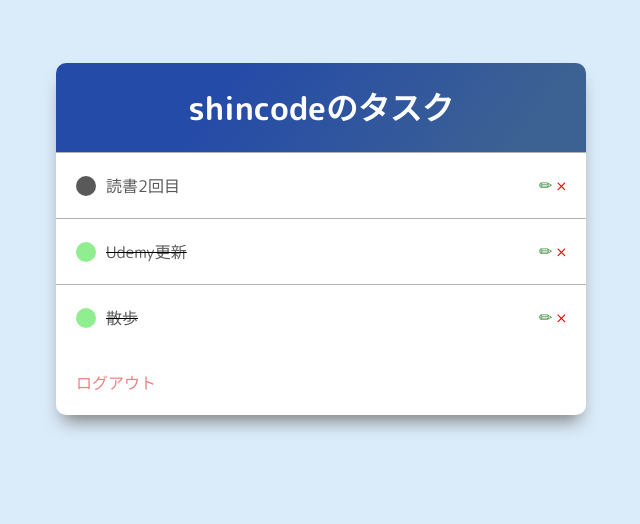
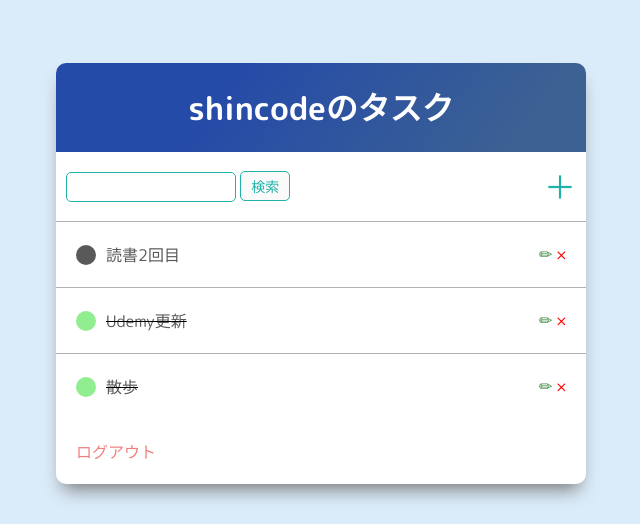
Before and after one commit to aynstaz/Udemy-Django, a Django app: page / in a window 1280 px wide. Shown: the top 524 px of the page, without its empty margins (319-959 px from the left). Run offline with Django 4.2, Linux system fonts and the light colour scheme; a user stored in the database is signed in; data comes from the database, SQL or seed files in the repository; both versions use the stored data as it was after the commit.

Commit message:
セクション６−５２

```diff
--- a/todoproject/todoapp/static/css/base.css
+++ b/todoproject/todoapp/static/css/base.css
@@ -78,3 +78,41 @@ h1 {
 .deleteButton {
   color: red;
 }
+
+/* タスク検索と追加のフォーム　*/
+.searchWrapper {
+  display: flex;
+  justify-content: space-between;
+  padding: 10px;
+  align-items: center;
+}
+
+.searchInput {
+  height: 24px;
+  outline: none;
+  border: 1px solid lightseagreen;
+  border-radius: 5px;
+  padding: 2px 4px;
+  width: 160px;
+}
+
+.searchButton {
+  border: 1px solid lightseagreen;
+  padding: 4px 10px;
+  background-color: #fafafa;
+  color: lightseagreen;
+  border-radius: 5px;
+  cursor: pointer;
+  font-size: 14px;
+  transition: all 0.4s;
+}
+
+.searchButton:hover {
+  background-color: lightseagreen;
+  color: white;
+}
+
+.addButton {
+  font-size: 32px;
+  color: lightseagreen;
+}
--- a/todoproject/todoapp/templates/todoapp/task_list.html
+++ b/todoproject/todoapp/templates/todoapp/task_list.html
@@ -4,27 +4,13 @@
   <h1>{{request.user}}のタスク</h1>
 </div>
 
-<!-- <h1>Todoリスト</h1>
-<a href="{% url 'create-task' %}">タスクの追加</a>
-
-<form method="GET">
-  <input type="text" name="search" />
-  <input type="submit" value="検索" />
-</form> -->
-
-<!-- <table>
-  <tr>
-    <th>タスク</th>
-  </tr>
-  {% for task in tasks %}
-  <tr>
-    <td>{{task.title}}</td>
-    <td><a href="{% url 'task' task.id %}">確認</a></td>
-    <td><a href="{% url 'edit-task' task.id %}">編集</a></td>
-    <td><a href="{% url 'delete-task' task.id %}">削除</a></td>
-  </tr>
-  {% endfor %}
-</table> -->
+<div class="searchWrapper">
+  <form method="GET">
+    <input type="text" name="search" value="{{search}}" class="searchInput" />
+    <input type="submit" value="検索" class="searchButton" />
+  </form>
+  <a href="{% url 'create-task' %}" class="addButton">＋</a>
+</div>
 
 <div class="tasksWrapper">
   {% for task in tasks %}
```
Also changed, not shown: todoproject/db.sqlite3.
